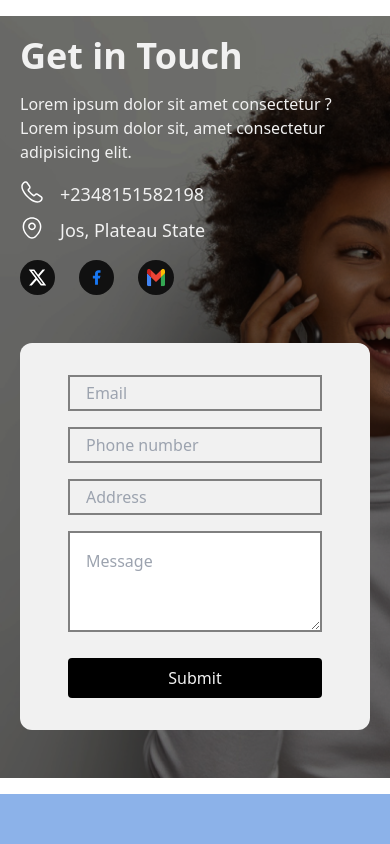
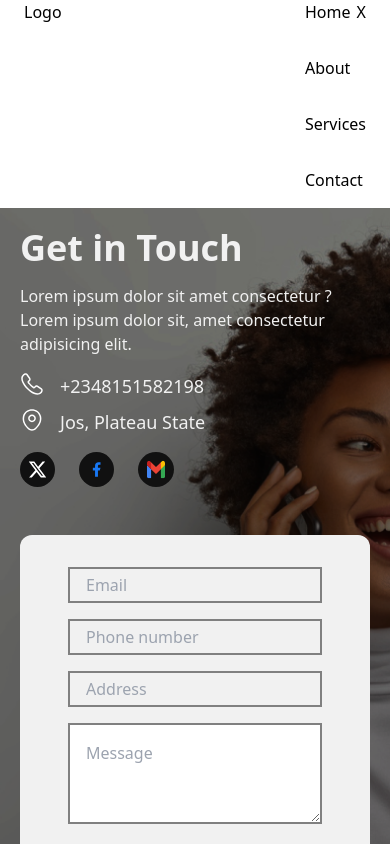
Before and after one commit to Angyusarah/yiino, a React (Vite) app: page /contact in a window 390 px wide. Shown: the top 844 px of the page. Built offline with nearby package versions, Linux system fonts and the light colour scheme.

Commit message:
added nav

```diff
--- a/src/App.jsx
+++ b/src/App.jsx
@@ -10,7 +10,7 @@ function App() {
         <Routes>
           <Route path="/" element={<LandingPage />} />
           <Route path="/about" element={<AboutPage />} />
-          {/* <Route path="/services" element={<ServicesPage />} /> */}
+           {/*<Route path="/services" element={<ServicesPage />} /> */}
           <Route path="/contact" element={<ContactPage />} />
         </Routes>
       </BrowserRouter>
--- a/src/Components/Header.jsx
+++ b/src/Components/Header.jsx
@@ -1,9 +1,25 @@
-import React from 'react'
+import Nav from "./Nav.jsx";
+import { useEffect, useState } from "react";
 
 function Header() {
+  const [isHidden, setIsHidden] = useState(false);
+
+  const handleHamburger = () => {
+    setIsHidden((prevState) => !prevState);
+  };
+
   return (
-    <div></div>
-  )
+    <header className={"flex justify-between px-6 relative"}>
+      <h1>Logo</h1>
+      <button
+        onClick={handleHamburger}
+        className={"absolute top-0 right-6 md:hidden"}
+      >
+        {isHidden ? "=" : "X"}
+      </button>
+      <Nav hideNav={isHidden} />
+    </header>
+  );
 }
 
-export default Header
+export default Header;
--- /dev/null
+++ b/src/Components/Nav.jsx
@@ -0,0 +1,22 @@
+import { Link } from "react-router-dom";
+
+export default function Nav({ hideNav }) {
+  return (
+    <nav className={`${hideNav ? "hidden" : ""}`}>
+      <ul className={"flex flex-col md:flex-row gap-8"}>
+        <li>
+          <Link to={"/"}></Link>Home
+        </li>
+        <li>
+          <Link to={"about"}></Link>About
+        </li>
+        <li>
+          <Link to={"services"}>Services</Link>
+        </li>
+        <li>
+          <Link to={"contact"}>Contact</Link>
+        </li>
+      </ul>
+    </nav>
+  );
+}
```
